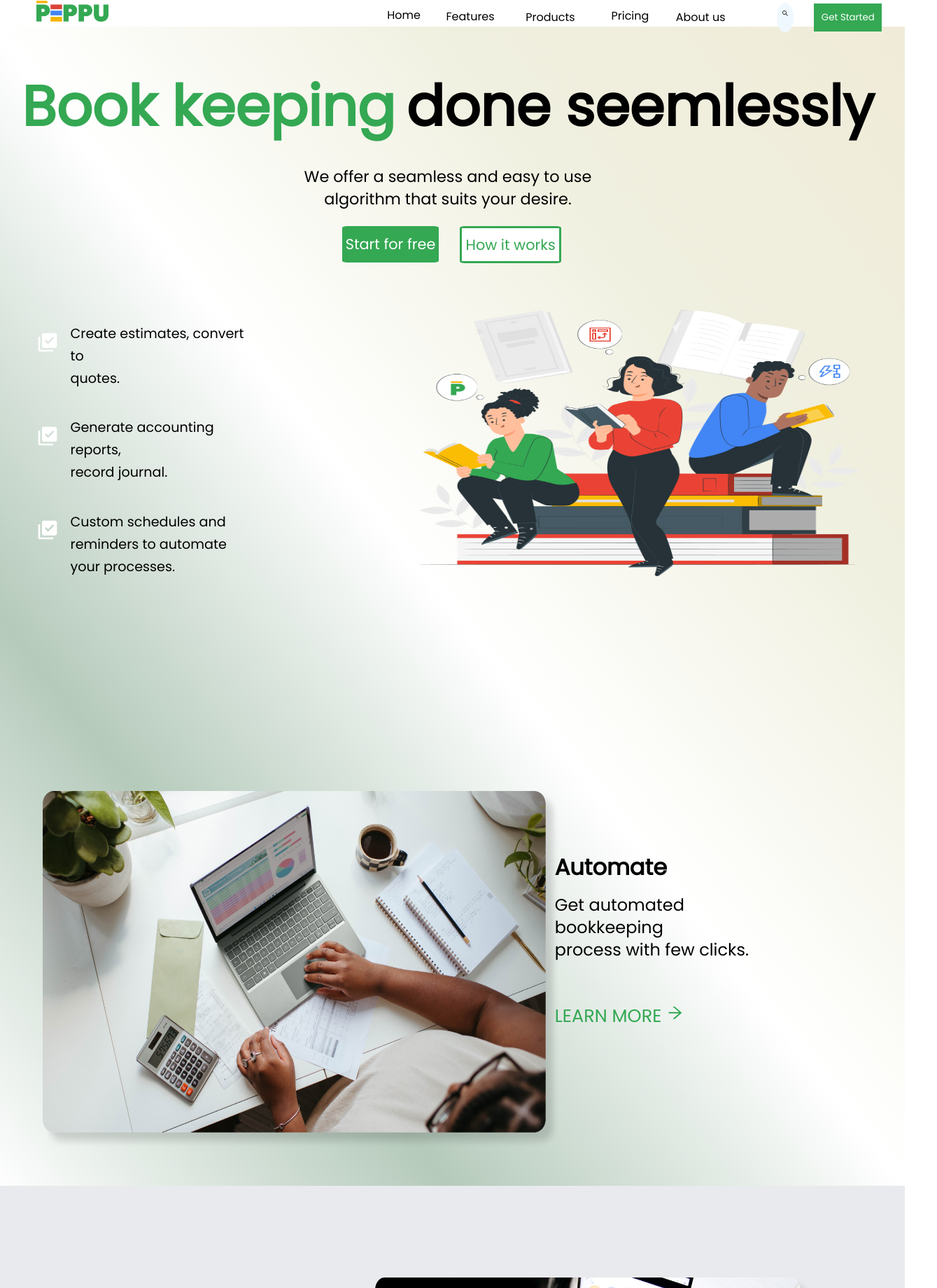
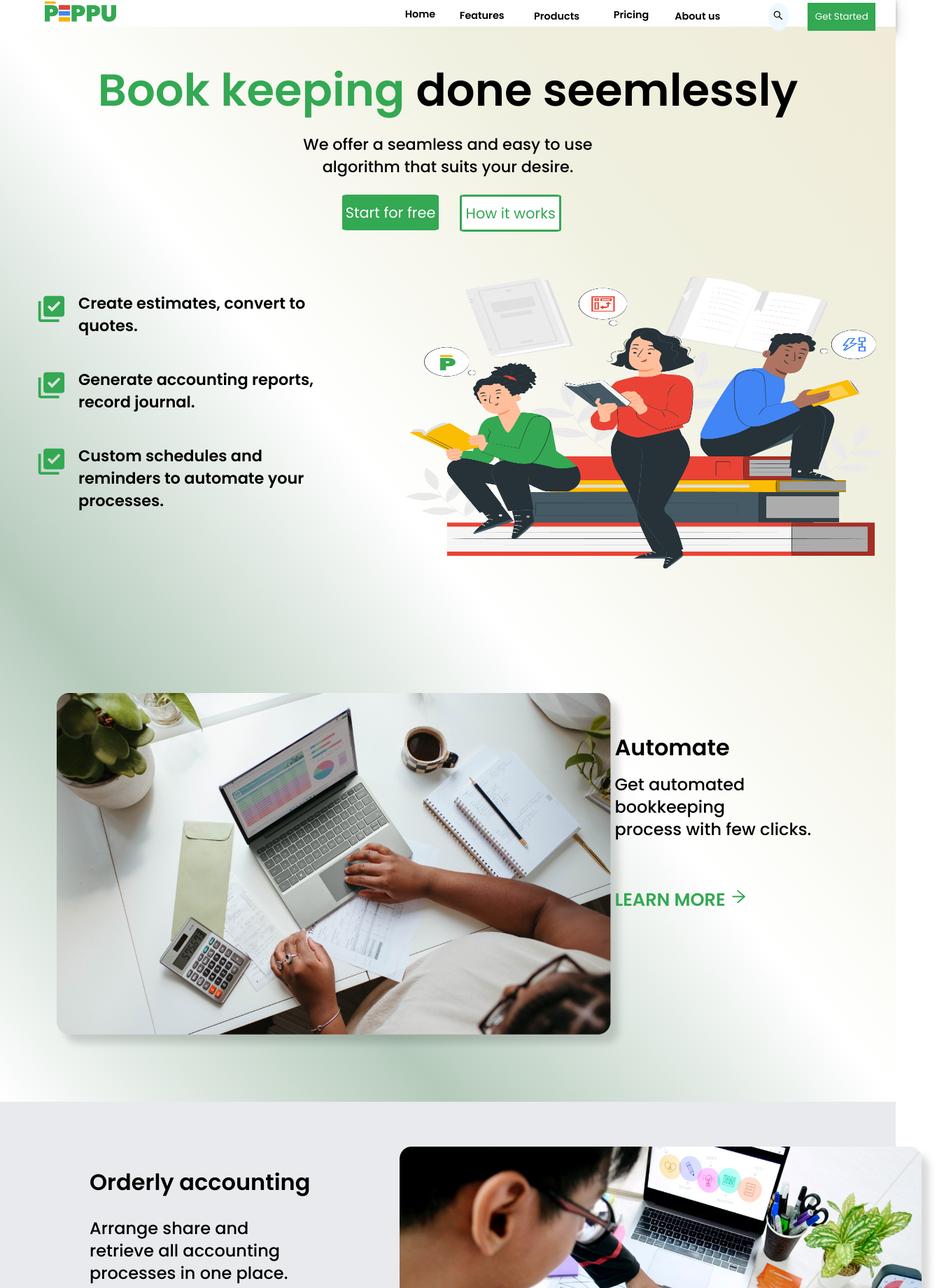
Before and after one commit to Peppu-Group/Peppu-books-frontend, a React (Vite) app: page / in a window 1280 px wide. Shown: the top 1840 px of the page at 70% size, 1339 px wide, since content can reach past the window. Built offline with nearby package versions, Linux system fonts and the light colour scheme.

Commit message:
beyond almost ready

```diff
--- a/index.html
+++ b/index.html
@@ -7,7 +7,7 @@
     <title>PEPPU BOOKS</title>
     <link rel="preconnect" href="https://fonts.googleapis.com">
     <link rel="preconnect" href="https://fonts.gstatic.com" crossorigin>
-    <link href="https://fonts.googleapis.com/css2?family=Poppins&display=swap" rel="stylesheet">
+    <link href="https://fonts.googleapis.com/css2?family=Poppins:wght@100;400;500;600&display=swap" rel="stylesheet">
   </head>
   <body>
     <div id="root"></div>
--- a/src/App.css
+++ b/src/App.css
@@ -8,7 +8,10 @@ p{
 }
 .root{
     font-size: 62.4%;
-    font-family: 'Poppins'sans-serif;
+
+}
+p{
+    font-weight: 500;
 }
 /* General Style ends Here*/
 
@@ -22,8 +25,8 @@ p{
 
 }
 body{
-    margin-left: -1%;
-    margin-right: -1%;
+    margin-left: 0%;
+    margin-right: 0%;
 }
 .home-navbar{
     margin-top: -1%;
@@ -55,6 +58,7 @@ body{
    margin-top: 0%;
    margin-left: 14%;
    padding: auto 20%;
+
 }
 
 .body{
@@ -77,6 +81,7 @@ a{
    background-color: aliceblue;
    border-radius: 50%;
    padding: 2% 1.5% 0% 1.5%;
+   font-size: 1rem;
 }
 .home-navbar button{
     height: 5vh;
@@ -88,16 +93,15 @@ a{
 
 }
 .nav-menu li{
-    font-size: 1rem;
-
-
+    font-size: 0.9rem;
+    font-weight:550;
 }
 .body-header{
     display: flex;
     flex-direction: row;
     justify-content: center;
     gap: 1rem;
-    font-size: 2.5rem;
+    font-size: 2rem;
 
 }
 .body-header span{
@@ -107,6 +111,7 @@ a{
     margin-top: -4%;
     text-align: center;
     font-size: 1.4rem;
+
 }
 .body-buttons{
     display: flex;
@@ -136,18 +141,22 @@ a{
     padding: 6% 4%;
 }
 .check-offers{
-    font-size: 1.2rem;
+    font-size: 1.4rem;
 }
 .offers-main{
     display: flex;
     flex-direction: row;
-    gap: 20%;
-    margin: 5% 5%;
+    gap: 10%;
+    margin: 5% 1% 10% 4%;
 }
 .offer-list-1,.offer-list-2,.offer-list-3{
     display: flex;
     flex-direction: row;
     gap: 1rem;
+
+}
+.offer-list-1 p,.offer-list-2 p,.offer-list-3 p{
+    font-weight: 550;
 }
 .icon{
     margin-top: 20px;
@@ -156,7 +165,7 @@ a{
 }
 .image img{
     width: 100%;
-    height:65%;
+    height: 65%;
 
 }
 
@@ -166,7 +175,7 @@ a{
     justify-content: space-around;
     gap: 5%;
     width: 100%;
-    margin: 0% auto -3% auto;
+    margin: -20% auto 2% auto;
     height: 80vh;
 
 
@@ -175,7 +184,7 @@ a{
 .computerman img{
     width: 100%;
     height: 80%;
-    margin-top: 5%;
+    margin-top: 10%;
     margin-left: 10%;
 
 
@@ -187,7 +196,7 @@ a{
 }
 
 .Automate-head{
-    margin-right:15%;
+    margin-right:5%;
 
 }
 .Automate-head p{
@@ -200,6 +209,7 @@ a{
 }
 .learn-more{
     color: #34a853;
+    font-weight: 1000;
 }
 
 .learn-more:hover{
@@ -212,9 +222,14 @@ a{
     flex-direction: row;
     justify-content: space-between;
     gap: 10%;
-    padding: 10%;
+    padding-top: 5%;
+   margin-bottom: -6%;
     background-color: #e8eaed;
     height: 90vh;
+
+}
+.orderly-accounting{
+    margin-left: 10%;
 }
 .orderly-accounting h2{
     font-size: 2rem;
@@ -222,6 +237,7 @@ a{
 .orderly-accounting-container img{
     width: 60%;
     height: 70%;
+    margin-right: 7%;
 }
 .orderly-accounting p{
     font-size: 1.5rem;
@@ -236,7 +252,7 @@ a{
     gap: 10%;
     height: 100vh;
     width: 95vw;
-    margin: auto;
+    margin:  auto;
     padding-bottom:5%;
     padding-top: 3%;
    background-color: #ffffff;
@@ -244,8 +260,7 @@ a{
 .professional-invoice-container img{
     width: 50%;
     height: 100%;
-   margin-top: 2%;
-    margin: auto 2% auto 5%;
+    margin: auto 2%;
 }
 .professional-invoice{
     margin: auto 5% auto 0;
@@ -266,7 +281,7 @@ a{
     display: flex;
     flex-direction: row;
     justify-content: space-between;
-    gap: 15%;
+    gap: 10%;
     margin-bottom: 10%;
     padding: 5%;
     background-color: #e8eaed;
@@ -340,8 +355,8 @@ a{
     flex-direction: row;
     border: 0.6vh solid #34a853;
     border-radius: 5rem;
-    height: 25vh;
-    width: 38vw;
+    height: 40%;
+    width: 45%;
 }
 .first-testimony img{
     border-radius: 50%;
@@ -353,7 +368,12 @@ a{
     font-size: 1.4rem;
 }
 .img-left{
-    margin-left: 10%;
+    margin-left: 14%;
+}
+#img-4{
+    height:40%;
+    width: 20%;
+    padding: 0;
 }
 .testimonies{
     display: flex;
@@ -361,7 +381,7 @@ a{
     flex-flow: row wrap;
     justify-content: space-between;
     gap: 2rem;
-    width: 80vw;
+    width: 95%;
     margin: auto;
 }
 
@@ -424,15 +444,16 @@ a{
     padding-top: 5%;
 }
 .Quick-link h4,.Terms h4,.Follow-us h4{
-    margin-top: 109%;
+    margin-top: 113%;
     font-size: 1.4rem;
-    margin-bottom: -20%;
+    margin-bottom: -5%;
 }
 .Terms h4{
-    margin-top:70%;
+    margin-top:64%;
 }
 .Follow-us h4{
     margin-top:117% ;
+    margin-left: -2%;
 }
 li{
     list-style-type: none;
@@ -446,46 +467,58 @@ li{
 }
 .Terms li{
     margin-left: -17%;
+    margin-top: -14%;
 }
 .Terms li+li{
     margin-top: -10%;
 }
-li::before{
-    color: white;
-}
-
 
 .copyright{
     color: white;
     display: flex;
     flex-direction: row;
     gap: 1rem;
-    margin-top: 40%;
+    margin-top: 50%;
+}
+.copyright p{
+    margin-top: 10%;
+
 }
 
 .icons{
-    margin-top: 3%;
-    font-size: 32px;
-    font-weight: 400;
+    margin-top: 6%;
+    font-size: 2rem;
+    font-weight: 200;
     display: flex;
     flex-direction: row;
-    gap: 1rem;
+
 }
+
+
 
 .copyright-text{
     padding-top: 1%;
     font-size: 32px;
     font-weight: 400;
 }
+.copyright-text p{
+    margin-left: 0%;
+    margin-top: 95%;
+    font-size: 1.5rem;
+    font-weight: 800;
+}
 
-.icon{
+.copyright-icon{
     color: white;
-    margin-top: 10%;
-    font-size: 32px;
+    margin-top: 30%;
     font-weight: 400;
     display: flex;
     flex-direction: row;
     gap: 1rem;
+}
+.contacts{
+    font-size: 1.5rem;
+    font-weight: 400;
 }
 /* Home Page style ends here*/
 
--- a/src/Pages/Homepage.jsx
+++ b/src/Pages/Homepage.jsx
@@ -179,7 +179,7 @@ const Homepage = () => {
 
             <div className='testimonies'>
               <div className='first-testimony'>
-                <img src={user1} />
+                <img id="img-1" src={user1} />
                 <div className='testimony'>
                   <p>Book keeping have never <br/> been this easy, Peppu!</p>
                   <h4>James Neerd</h4>
@@ -187,7 +187,7 @@ const Homepage = () => {
               </div>
 
               <div className='first-testimony'>
-              <img src={user2} />
+              <img  id="img-2"src={user2} />
                 <div className='testimony'>
                   <p>Book keeping have never <br/> been this easy, Peppu!</p>
                   <h4>James Neerd</h4>
@@ -201,7 +201,7 @@ const Homepage = () => {
                   <p>Book keeping have never <br/> been this easy, Peppu!</p>
                   <h4>James Neerd</h4>
                 </div>
-                <img src={user3} />
+                <img id="img-3"src={user3} />
               </div>
 
               <div className='first-testimony'>
@@ -210,7 +210,7 @@ const Homepage = () => {
                   <p>Book keeping have never <br/> been this easy, Peppu!</p>
                   <h4>James Neerd</h4>
                 </div>
-                <img src={user4 } />
+                <img id="img-4"src={user4 } />
               </div>
             </div>
 
@@ -245,7 +245,7 @@ const Homepage = () => {
                   <div className='icons'>
                     <BiCopyright />
                   </div>
-                  <p>2022 peppu ventures</p>
+                  <p>2022 Peppu ventures</p>
                 </div>
                 </div>
                 <div className='Quick-link'>
@@ -277,7 +277,7 @@ const Homepage = () => {
                     <div className='copyright-text'>
                       <p>Peppu</p>
                     </div>
-                    <div className='icon'>
+                    <div className='copyright-icon contacts'>
                     <BsGoogle />
                     <BsTwitter/>
                     <BsInstagram />
```
